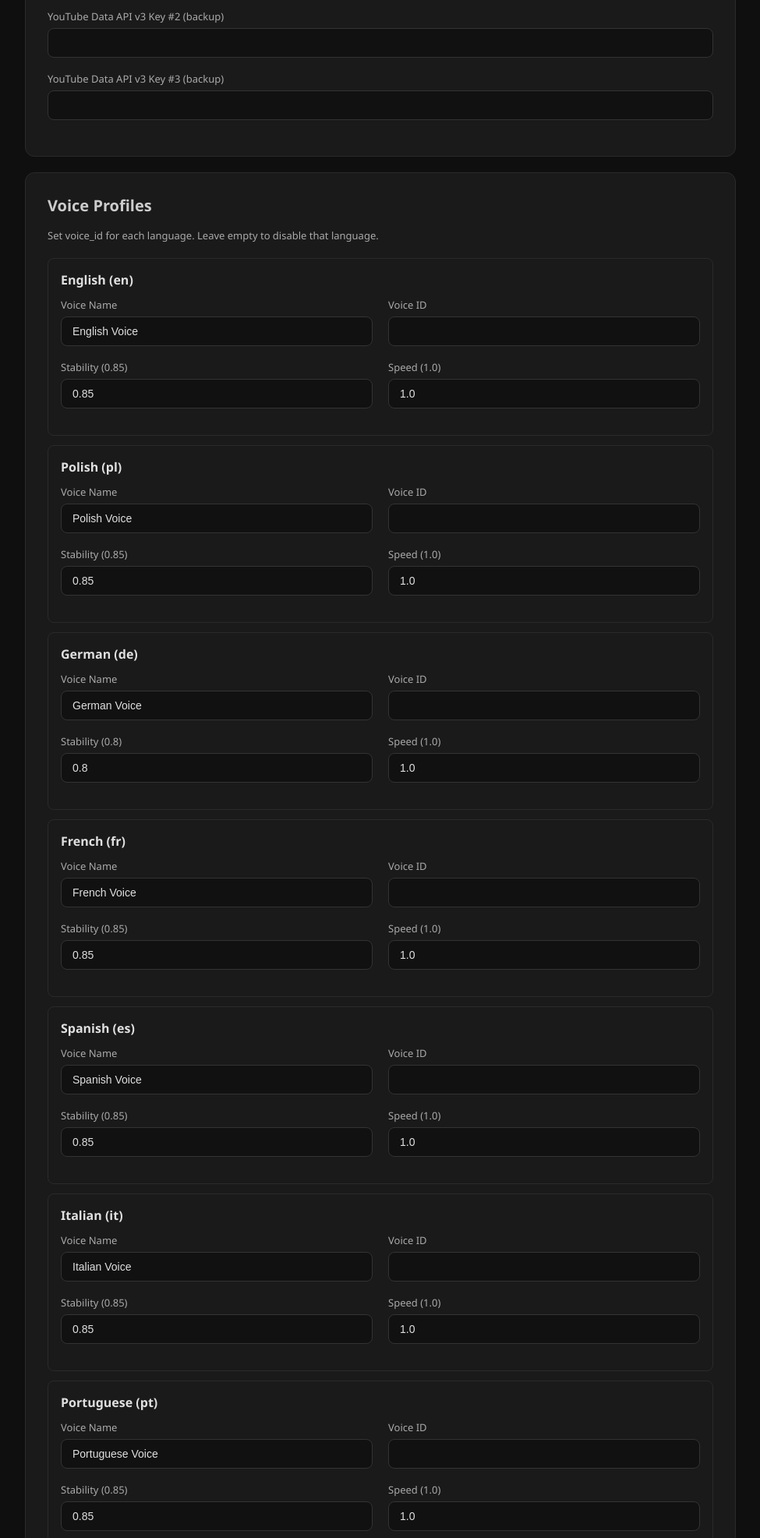
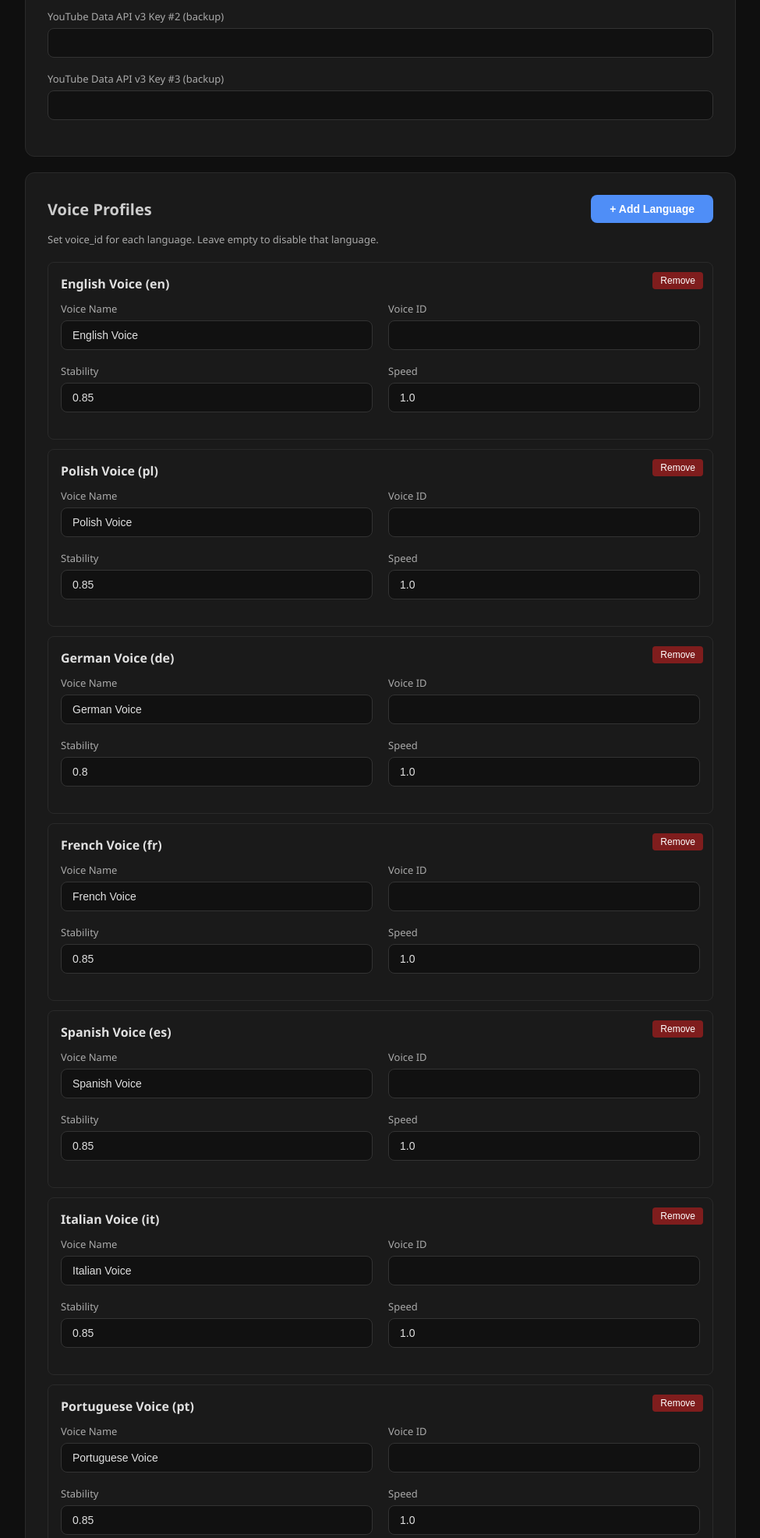
Before and after one commit to Maks12123343/FAA, a Flask app: page /settings in a window 1280 px wide. Shown: the part 458-2431 px from the top of the page at 78% size, without its empty margins (152-1127 px from the left). Run offline with Flask 3, Linux system fonts and the light colour scheme; parts of the project's set-up code (start-up, migrations or seed data) failed here and were passed over; some libraries are stand-ins or nearby versions.

Commit message:
settings.html: dynamic voice profiles + Add Language modal

```diff
--- a/templates/settings.html
+++ b/templates/settings.html
@@ -17,33 +17,54 @@
 </div>
 
 <div class="card">
-  <h2>Voice Profiles</h2>
+  <div style="display:flex;justify-content:space-between;align-items:center;margin-bottom:12px">
+    <h2 style="margin:0">Voice Profiles</h2>
+    <button type="button" class="btn btn-primary" onclick="openAddLangModal()">+ Add Language</button>
+  </div>
   <p style="color:#aaa;font-size:13px;margin-bottom:20px">
     Set voice_id for each language. Leave empty to disable that language.
   </p>
-  {% set langs = [
-    ('en','English'),('pl','Polish'),('de','German'),('fr','French'),
-    ('es','Spanish'),('it','Italian'),('pt','Portuguese'),
-    ('uk','Ukrainian'),('ru','Russian'),('tr','Turkish')
-  ] %}
-  {% for code, label in langs %}
-  {% set profile = settings.voice_profiles.get(code, {}) %}
-  <div style="border:1px solid #2a2a2a;border-radius:8px;padding:16px;margin-bottom:12px">
-    <div style="font-weight:600;margin-bottom:12px">{{ label }} ({{ code }})</div>
-    <div class="grid-2">
-      <div class="field"><label>Voice Name</label>
-        <input type="text" id="vname_{{ code }}" value="{{ profile.get('name','') }}"></div>
-      <div class="field"><label>Voice ID</label>
-        <input type="text" id="vid_{{ code }}" value="{{ profile.get('voice_id','') }}"></div>
+  <div id="voiceProfilesContainer">
+    {% for code, profile in settings.voice_profiles.items() %}
+    <div class="voice-profile-card" data-lang-code="{{ code }}"
+         style="border:1px solid #2a2a2a;border-radius:8px;padding:16px;margin-bottom:12px;position:relative">
+      <button type="button" onclick="removeLanguage('{{ code }}')"
+              style="position:absolute;top:12px;right:12px;background:#7f1d1d;color:#fff;border:none;border-radius:4px;padding:4px 10px;cursor:pointer;font-size:12px">Remove</button>
+      <div style="font-weight:600;margin-bottom:12px" class="lang-title">{{ profile.get('name','') or code|upper }} ({{ code }})</div>
+      <div class="grid-2">
+        <div class="field"><label>Voice Name</label>
+          <input type="text" class="vname" data-code="{{ code }}" value="{{ profile.get('name','') }}"></div>
+        <div class="field"><label>Voice ID</label>
+          <input type="text" class="vid" data-code="{{ code }}" value="{{ profile.get('voice_id','') }}"></div>
+      </div>
+      <div class="grid-2">
+        <div class="field"><label>Stability</label>
+          <input type="text" class="vstab" data-code="{{ code }}" value="{{ profile.get('stability',0.85) }}"></div>
+        <div class="field"><label>Speed</label>
+          <input type="text" class="vspeed" data-code="{{ code }}" value="{{ profile.get('speed',1.0) }}"></div>
+      </div>
     </div>
-    <div class="grid-2">
-      <div class="field"><label>Stability ({{ profile.get('stability',0.85) }})</label>
-        <input type="text" id="vstab_{{ code }}" value="{{ profile.get('stability',0.85) }}"></div>
-      <div class="field"><label>Speed ({{ profile.get('speed',1.0) }})</label>
-        <input type="text" id="vspeed_{{ code }}" value="{{ profile.get('speed',1.0) }}"></div>
+    {% endfor %}
+  </div>
+</div>
+
+<!-- Add Language Modal -->
+<div id="addLangModal" style="display:none;position:fixed;inset:0;background:rgba(0,0,0,0.7);z-index:1000;align-items:center;justify-content:center">
+  <div style="background:#1a1a1a;border:1px solid #333;border-radius:10px;padding:24px;width:100%;max-width:480px">
+    <h3 style="margin-top:0">Add Language</h3>
+    <div class="field">
+      <label>Language</label>
+      <select id="newLangCode" style="width:100%;background:#111;color:#e5e5e5;border:1px solid #333;border-radius:6px;padding:8px"></select>
+    </div>
+    <div class="field">
+      <label>Voice ID (ElevenLabs)</label>
+      <input type="text" id="newLangVoiceId" placeholder="e.g. 1nUkvoDFCcCTjJk9U8mL" style="width:100%">
+    </div>
+    <div style="display:flex;gap:8px;justify-content:flex-end;margin-top:16px">
+      <button type="button" class="btn" onclick="closeAddLangModal()">Cancel</button>
+      <button type="button" class="btn btn-primary" onclick="addLanguage()">Add</button>
     </div>
   </div>
-  {% endfor %}
 </div>
 
 <div class="card">
@@ -130,21 +151,102 @@
 {% endblock %}
 {% block scripts %}
 <script>
-const LANGS = ['en','pl','de','fr','es','it','pt','uk','ru','tr'];
+// Full catalog of language codes → readable names.
+// User picks from this list in the Add Language modal.
+const LANG_CATALOG = {
+  en: "English", uk: "Ukrainian", ru: "Russian",
+  de: "German", fr: "French", es: "Spanish",
+  pl: "Polish", it: "Italian", tr: "Turkish", pt: "Portuguese",
+  cs: "Czech", ro: "Romanian", hu: "Hungarian", sv: "Swedish",
+  nl: "Dutch", ja: "Japanese", ko: "Korean", zh: "Chinese",
+  ar: "Arabic", he: "Hebrew", fa: "Persian",
+  fi: "Finnish", no: "Norwegian", da: "Danish", is: "Icelandic",
+  el: "Greek", bg: "Bulgarian", sr: "Serbian", hr: "Croatian",
+  sk: "Slovak", sl: "Slovenian", lt: "Lithuanian", lv: "Latvian", et: "Estonian",
+  id: "Indonesian", ms: "Malay", vi: "Vietnamese", th: "Thai",
+  hi: "Hindi", bn: "Bengali", ur: "Urdu", ta: "Tamil",
+  sw: "Swahili", af: "Afrikaans", tl: "Filipino",
+  ka: "Georgian", az: "Azerbaijani", kk: "Kazakh", uz: "Uzbek",
+};
+
+function openAddLangModal() {
+  const sel = document.getElementById('newLangCode');
+  sel.innerHTML = '';
+  const existing = new Set(
+    Array.from(document.querySelectorAll('.voice-profile-card')).map(c => c.dataset.langCode)
+  );
+  const options = Object.entries(LANG_CATALOG)
+    .filter(([code, _]) => !existing.has(code))
+    .sort((a, b) => a[1].localeCompare(b[1]));
+  if (!options.length) {
+    alert('All languages from the catalog are already added.');
+    return;
+  }
+  for (const [code, name] of options) {
+    const opt = document.createElement('option');
+    opt.value = code;
+    opt.textContent = `${name} (${code})`;
+    sel.appendChild(opt);
+  }
+  document.getElementById('newLangVoiceId').value = '';
+  document.getElementById('addLangModal').style.display = 'flex';
+}
+
+function closeAddLangModal() {
+  document.getElementById('addLangModal').style.display = 'none';
+}
+
+function addLanguage() {
+  const code = document.getElementById('newLangCode').value;
+  const voiceId = document.getElementById('newLangVoiceId').value.trim();
+  if (!code) return;
+  const name = LANG_CATALOG[code] || code.toUpperCase();
+  const container = document.getElementById('voiceProfilesContainer');
+  const card = document.createElement('div');
+  card.className = 'voice-profile-card';
+  card.dataset.langCode = code;
+  card.style.cssText = 'border:1px solid #2a2a2a;border-radius:8px;padding:16px;margin-bottom:12px;position:relative';
+  card.innerHTML = `
+    <button type="button" onclick="removeLanguage('${code}')"
+            style="position:absolute;top:12px;right:12px;background:#7f1d1d;color:#fff;border:none;border-radius:4px;padding:4px 10px;cursor:pointer;font-size:12px">Remove</button>
+    <div style="font-weight:600;margin-bottom:12px">${name} (${code})</div>
+    <div class="grid-2">
+      <div class="field"><label>Voice Name</label>
+        <input type="text" class="vname" data-code="${code}" value="${name} Voice"></div>
+      <div class="field"><label>Voice ID</label>
+        <input type="text" class="vid" data-code="${code}" value="${voiceId.replace(/"/g,'&quot;')}"></div>
+    </div>
+    <div class="grid-2">
+      <div class="field"><label>Stability</label>
+        <input type="text" class="vstab" data-code="${code}" value="0.85"></div>
+      <div class="field"><label>Speed</label>
+        <input type="text" class="vspeed" data-code="${code}" value="1"></div>
+    </div>
+  `;
+  container.appendChild(card);
+  closeAddLangModal();
+}
+
+function removeLanguage(code) {
+  if (!confirm(`Remove language "${code}"?`)) return;
+  const card = document.querySelector(`.voice-profile-card[data-lang-code="${code}"]`);
+  if (card) card.remove();
+}
 
 function saveSettings() {
+  // Collect voice_profiles from DOM (dynamic — any added language is included)
   const voice_profiles = {};
-  LANGS.forEach(code => {
+  document.querySelectorAll('.voice-profile-card').forEach(card => {
+    const code = card.dataset.langCode;
     voice_profiles[code] = {
-      name: document.getElementById('vname_' + code).value,
-      voice_id: document.getElementById('vid_' + code).value,
-      stability: parseFloat(document.getElementById('vstab_' + code).value) || 0.85,
+      name: card.querySelector('.vname').value,
+      voice_id: card.querySelector('.vid').value,
+      stability: parseFloat(card.querySelector('.vstab').value) || 0.85,
       similarity_boost: 0.75,
-      speed: parseFloat(document.getElementById('vspeed_' + code).value) || 1.0,
+      speed: parseFloat(card.querySelector('.vspeed').value) || 1.0,
     };
   });
 
-  // Pioneer keys: split by newline, filter empty
   const pioneer_api_keys = document.getElementById('pioneer_api_keys').value
     .split('\n').map(k => k.trim()).filter(k => k.length > 0);
 
@@ -172,6 +274,7 @@ function saveSettings() {
     fps:               parseInt(document.getElementById('fps').value) || 30,
     clip_score_threshold: parseFloat(document.getElementById('clip_score_threshold').value) || 0.85,
     voice_profiles,
+    voice_profiles_replace: true,   // signals backend to REPLACE profiles (not merge)
   };
 
   fetch('/api/settings', {
```
